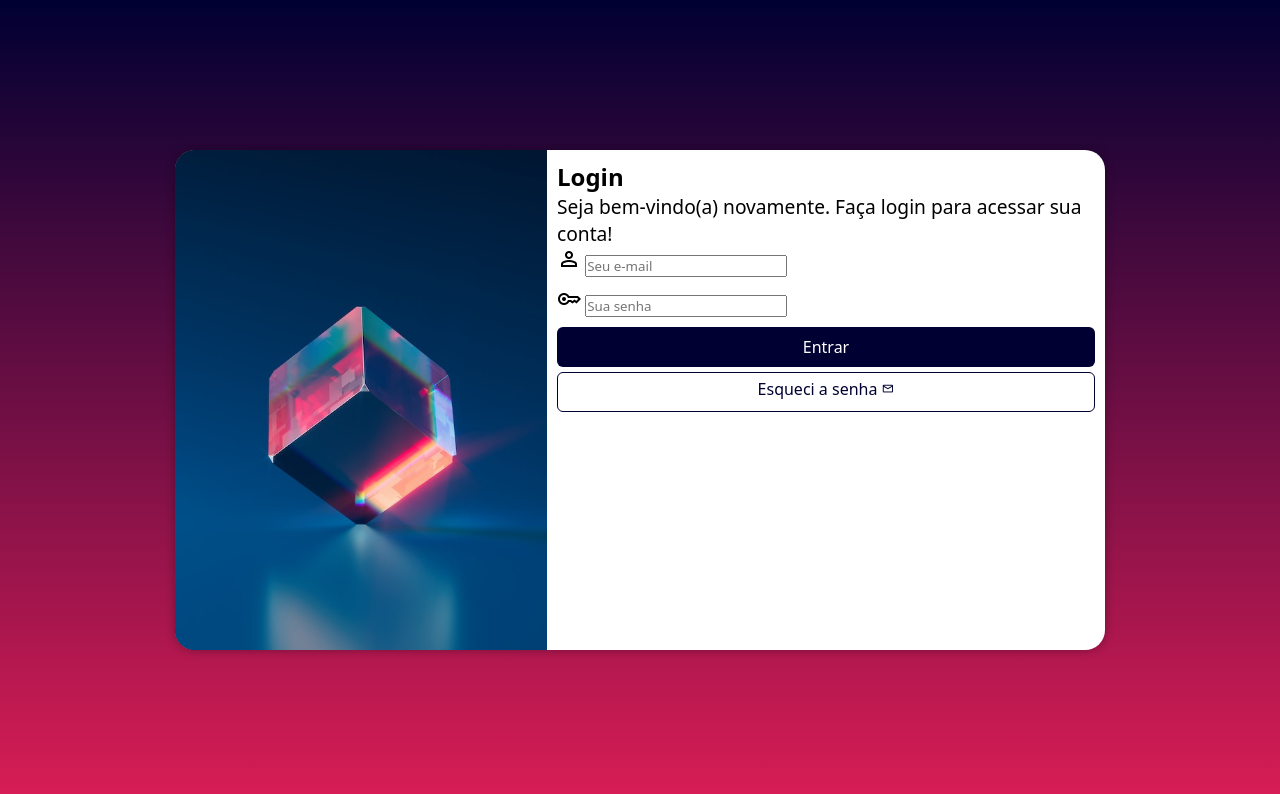
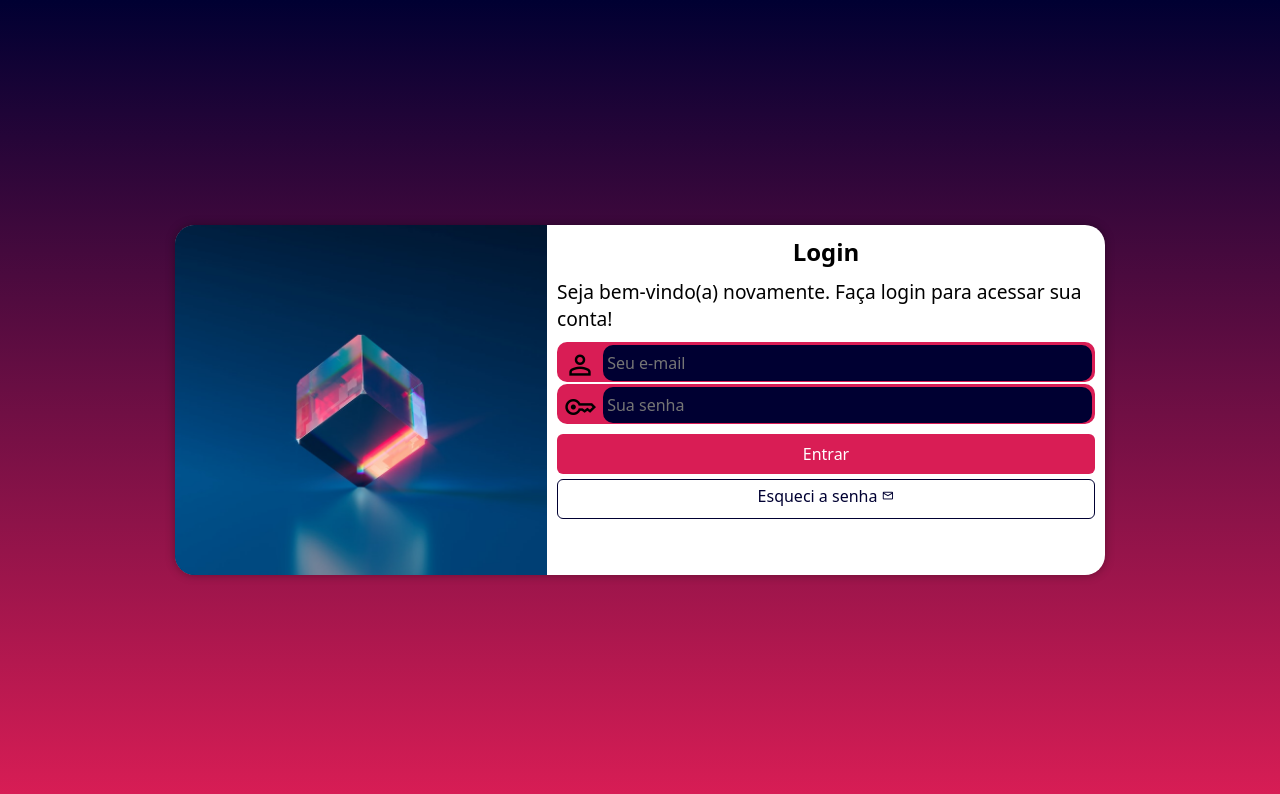
Before and after one commit to JohnPdro/projeto-login, a plain HTML site: page index.html in a window 1280 px wide. Drawn offline with nearby package versions, Linux system fonts and the light colour scheme.

Commit message:
Finalizando projeto

```diff
--- a/estilos/media-query.css
+++ b/estilos/media-query.css
@@ -2,6 +2,7 @@
 
 
 @media screen and (min-width: 768px) and (max-width: 992px) {
+    /* CONFIGURAÇÃO PARA TABLET */
 
     body{
         background-image: linear-gradient(to top, #d91d55, #000032 )
@@ -9,6 +10,7 @@
 
     section#login{
         width: 90vw;
+        height: 280px;
     }
 
     section#login > div#imagem{
@@ -21,9 +23,15 @@
         float: right;
         width: 70%;
     }
+
+    div#formulario > p{
+        font-size: 1em;
+        margin-bottom: 10px;
+    }
 }
 
 @media screen and (min-width: 992px) {
+    /* CONFIGURÇÃO PARA TELAS MAIORES */
 
     body{
         background-image: linear-gradient(to top, #d91d55, #000032 )
@@ -31,6 +39,7 @@
 
     section#login{
         width: 930px;
+        height: 350px;
     }
 
     section#login > div#imagem{
@@ -49,5 +58,6 @@
 
     div#formulario > p{
         font-size: 1.2em;
+        margin-bottom: 10px;
     }
 }
--- a/estilos/style.css
+++ b/estilos/style.css
@@ -23,15 +23,14 @@ section#login{
     position: absolute;
     top: 50%;
     left: 50%;
-    transform: translate(-50%, -50%);
     overflow: hidden;
-
     background-color: white;
     width: 250px;
     height: 500px;
     border-radius: 20px;
     box-shadow: 0px 0px 10px rgba(0, 0, 0, 0.336);
 
+    transform: translate(-50%, -50%);
     transition: width 0.6s, height 0.6s;
     transition-timing-function: ease;
 }
@@ -49,25 +48,48 @@ section#login > div#formulario{
     padding: 10px;
 }
 
-div#fomrulario > h1 {
+div#formulario > h1{
     text-align: center;
     margin-bottom: 10px;
 }
 
-div#fomulario > p {
+div#formulario > p{
     font-size: 0.8em;
+    margin-bottom: 10px;
 }
 
 form > div.campo{
     display: block;
     width: 100%;
     height: 40px;
-    border-radius: 6px;
-    margin: 5px, 0px;
+    border-radius: 10px;
+    margin-top: 2px;
+    background-color: #d91d55;
+    padding: 2px;
 }
 
 div.campo > label{
     display: none;
+}
+
+div.campo > span{
+    font-size: 2em;
+    width: 40px;
+    padding: 5px;
+}
+
+div.campo > input{
+    color: white;
+    font-size: 1em;
+    width: calc(100% - 45px);
+    height: 100%;
+    border: 0px;
+    border-radius: 10px;
+    padding: 4px;
+    background-color: #000032;
+    transform: translateY(-12px);
+
+
 }
 
 form > input[type=submit]{
@@ -75,15 +97,16 @@ form > input[type=submit]{
     font-size: 1em;
     width: 100%;
     height: 40px;
-    background-color: #000032;
+    background-color: #d91d55;
     color: white;
     border: none;
     border-radius: 6px;
     cursor: pointer;
+    margin-top: 10px;
 }
 
 form > input[type=submit]:hover{
-    background-color: #00008a;
+    background-color: #000032;
 }
 
 form > a.botao{
@@ -102,7 +125,7 @@ form > a.botao{
 }
 
 form > a.botao:hover{
-    background-color: #d91d55;
+    background-color: #000032;
     color: white;
 }
 
```
